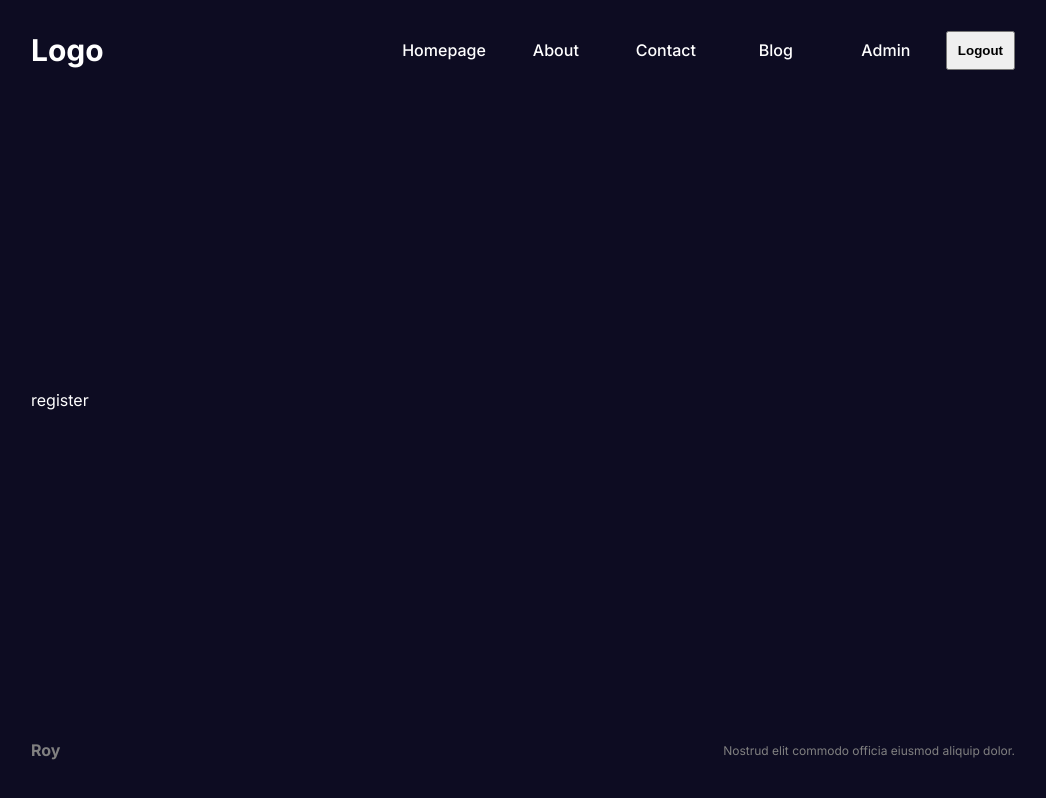
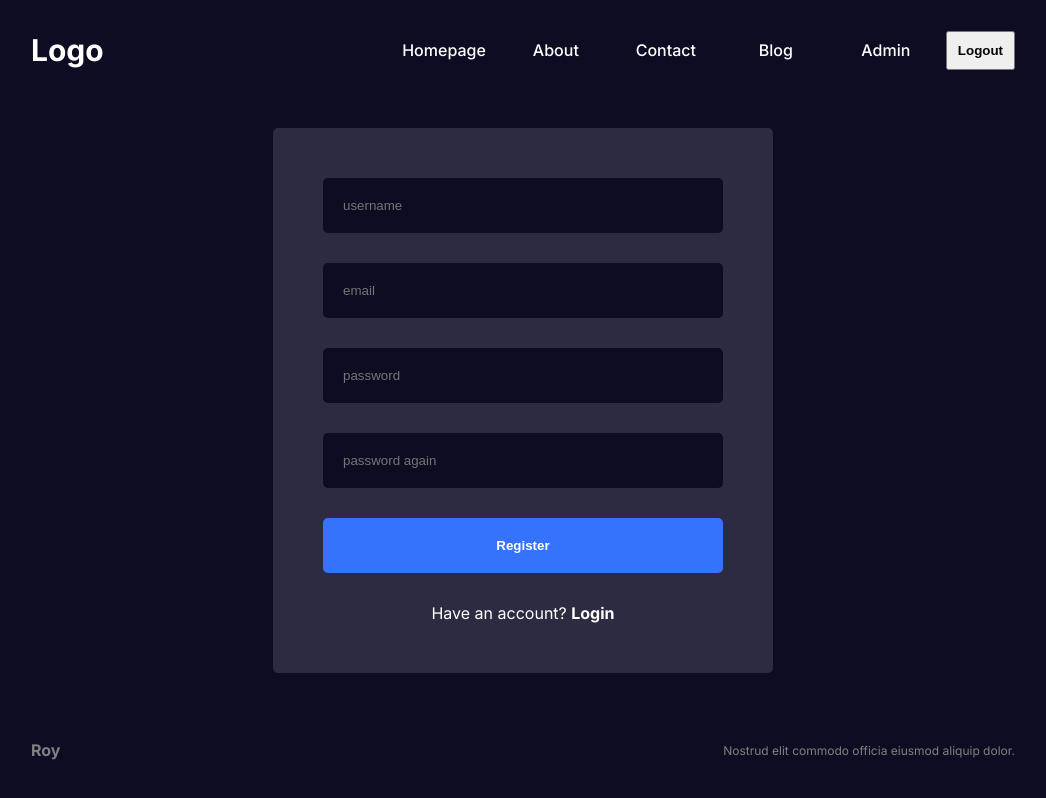
Before and after one commit to RoyGitt/blogify, a Next.js app: page /register in a window 1280 px wide. Shown: the whole page, without its empty margins (117-1163 px from the left). Built offline with nearby package versions, Linux system fonts and the light colour scheme.

Commit message:
Complete user register functionality and error handling with useFormState Hook

```diff
--- a/src/app/(auth)/register/page.jsx
+++ b/src/app/(auth)/register/page.jsx
@@ -1,10 +1,20 @@
+import RegisterForm from "@/components/registerForm/RegisterForm";
+import styles from "./register.module.css";
+
 export const metadata = {
   title: "Sign Up",
   description:
     "We create digital ideas that are bigger, bolder, braver and better.",
 };
 
-const register = () => {
-  return <div>register</div>;
+const RegisterPage = () => {
+  return (
+    <div className={styles.container}>
+      <div className={styles.wrapper}>
+        <RegisterForm />
+      </div>
+    </div>
+  );
 };
-export default register;
+
+export default RegisterPage;
--- /dev/null
+++ b/src/app/(auth)/register/register.module.css
@@ -0,0 +1,16 @@
+.container {
+  display: flex;
+  align-items: center;
+  justify-content: center;
+}
+
+.wrapper {
+  width: 500px;
+  background-color: var(--bgSoft);
+  padding: 50px;
+  display: flex;
+  flex-direction: column;
+  text-align: center;
+  gap: 30px;
+  border-radius: 5px;
+}
--- /dev/null
+++ b/src/components/registerForm/RegisterForm.jsx
@@ -0,0 +1,30 @@
+"use client";
+
+import Link from "next/link";
+import styles from "./registerForm.module.css";
+import { registerUser } from "@/lib/action";
+import { useFormState } from "react-dom";
+
+const RegisterForm = () => {
+  const [state, formAction] = useFormState(registerUser, undefined);
+
+  return (
+    <form action={formAction} className={styles.form}>
+      <input type="text" placeholder="username" name="username" />
+      <input type="email" placeholder="email" name="email" />
+      <input type="password" placeholder="password" name="password" />
+      <input
+        type="password"
+        placeholder="password again"
+        name="passwordRepeat"
+      />
+      <button>Register</button>
+      <Link href="/login">
+        Have an account? <b>Login</b>
+      </Link>
+      {state?.error && <p>{state.error}</p>}
+    </form>
+  );
+};
+
+export default RegisterForm;
--- /dev/null
+++ b/src/components/registerForm/registerForm.module.css
@@ -0,0 +1,24 @@
+.form {
+  display: flex;
+  flex-direction: column;
+  text-align: center;
+  gap: 30px;
+}
+
+.form input {
+  padding: 20px;
+  background-color: var(--bg);
+  color: var(--textColor);
+  border: none;
+  border-radius: 5px;
+}
+
+.form button {
+  padding: 20px;
+  cursor: pointer;
+  background-color: var(--btn);
+  color: var(--textColor);
+  font-weight: bold;
+  border: none;
+  border-radius: 5px;
+}
```
